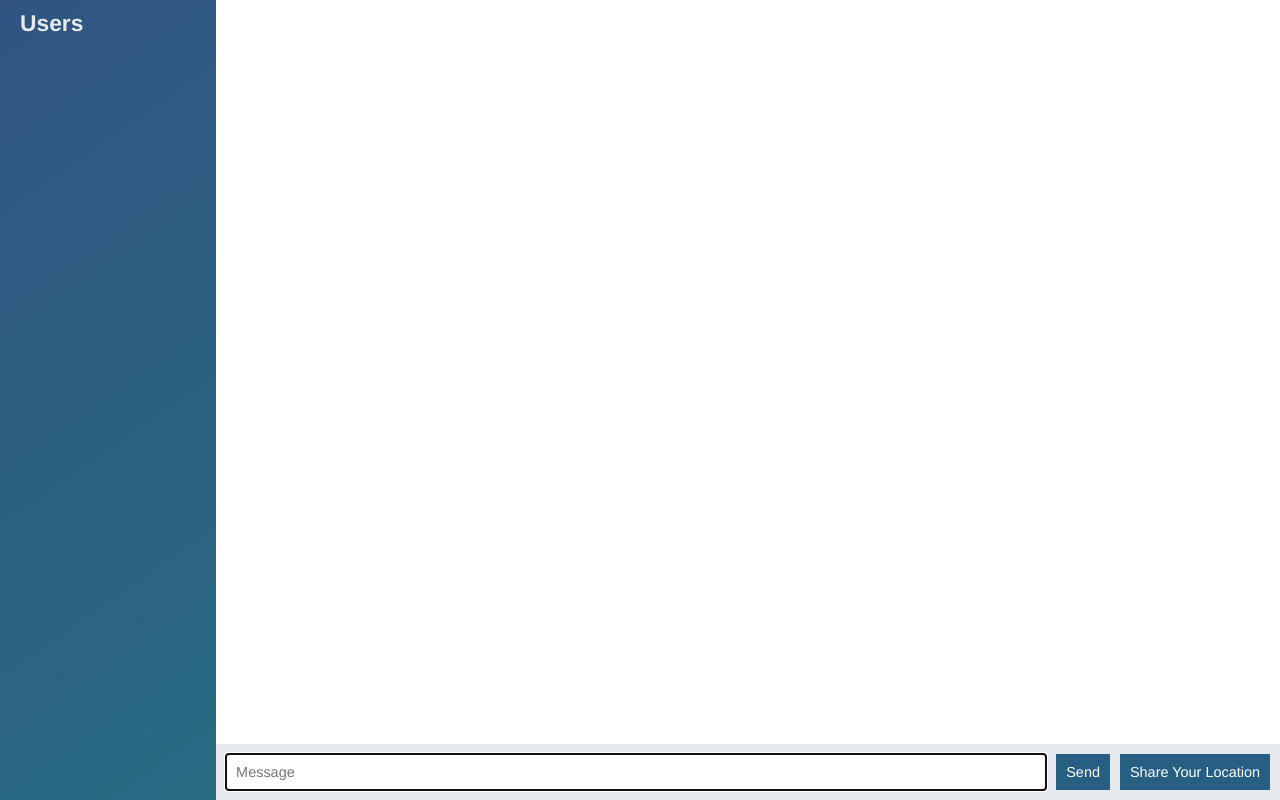
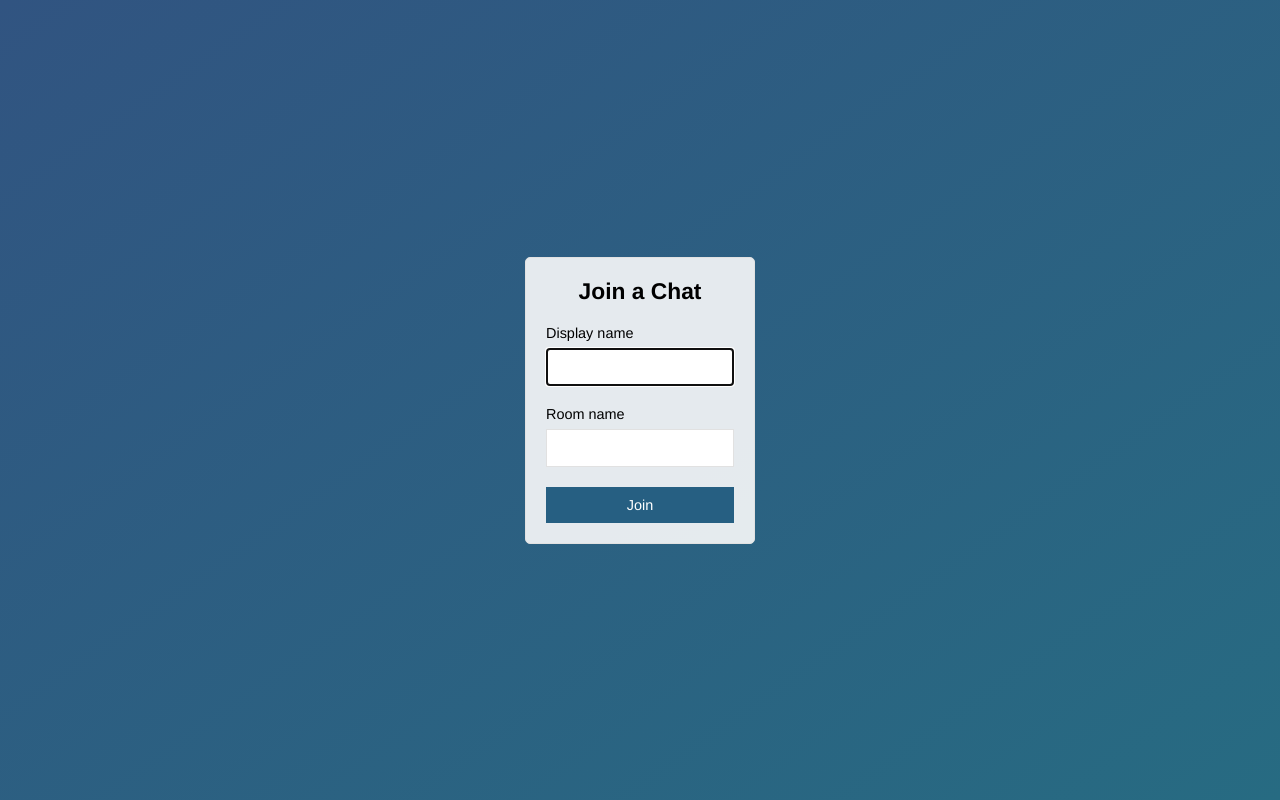
Before and after one commit to Shachor/nodejs-Awesome-Chat-App, a website: page public/index.html in a window 1280 px wide. Drawn offline with nearby package versions, Linux system fonts and the light colour scheme; no server answers.

Commit message:
Add Join page that submits to chat.html

```diff
--- a/public/index.html
+++ b/public/index.html
@@ -2,73 +2,31 @@
 <html>
    <head>
       <meta charset="utf-8">
-      <title>Node Chat App</title>
+      <meta name="viewport" content="width=device-width, intial-scale=1, user-scalable=no">
+      <title>Join | Chat App</title>
 
       <link rel="stylesheet" href="/css/styles.css">
    </head>
-   <body class="chat">
+   <body class="centered-form">
 
-      <div class="chat__sidebar">
-         <h3>Users</h3>
-         <div id="users"></div>
+      <div class="centered-form__form">
+         <form action="/chat.html">
+            <div class="form-field">
+               <h3>Join a Chat</h3>
+            </div>
+            <div class="form-field">
+               <label>Display name</label>
+               <input type="text" name="name" autofocus/>
+            </div>
+            <div class="form-field">
+               <label>Room name</label>
+               <input type="text" name="room"/>
+            </div>
+            <div class="form-field">
+               <button>Join</button>
+            </div>
+         </form>
       </div>
-
-      <div class="chat__main">
-         <ol id="messages" class="chat__messages"></ol>
-
-         <div class="chat__footer">
-            <form id="message-form">
-               <input name="message" type="text" placeholder="Message" autofocus autocomplete="off" />
-               <button type="button" name="button">Send</button>
-            </form>
-
-            <button type="button" name="button" id="send-location">Share Your Location</button>
-         </div>
-
-      </div>
-
-
-      <!-- =============================================================== -->
-      <!-- MUSTACHE TEMPLATE for MESSAGE BLOCK                             -->
-      <!-- =============================================================== -->
-      <!-- This whole code block can be reusable -->
-      <script type="text/template" id="message-template">
-         <li class="message">
-            <div class="message__title">
-               <h4>{{from}}</h4>
-               <span>{{createdAt}}</span>
-            </div>
-            <div>
-               <p>{{text}}</p>
-            </div>
-         </li>
-      </script>
-      <!-- =============================================================== -->
-
-      <!-- =============================================================== -->
-      <!-- MUSTACHE TEMPLATE for LOCATION BLOCK                             -->
-      <!-- =============================================================== -->
-      <!-- This whole code block can be reusable -->
-      <script type="text/template" id="location-message-template">
-         <li class="message">
-            <div class="message__title">
-               <h4>{{from}}</h4>
-               <span>{{createdAt}}</span>
-            </div>
-            <div>
-               <p>
-                  <a href="{{url}}" target="_blank">My Current Location</a>
-               </p>
-            </div>
-         </li>
-      </script>
-      <!-- =============================================================== -->
-
-      <script type="text/javascript" src="/socket.io/socket.io.js"></script>
-      <script type="text/javascript" src="/js/libs/jquery-3.2.1.js"></script>
-      <script type="text/javascript" src="/js/libs/moment.js"></script>
-      <script type="text/javascript" src="/js/libs/mustache.js"></script>
-      <script type="text/javascript" src="/js/index.js"></script>
 
    </body>
 </html>
```
Also changed, not shown: public/chat.html (added, +75 -0 lines), public/js/chat.js (renamed from public/js/index.js).
